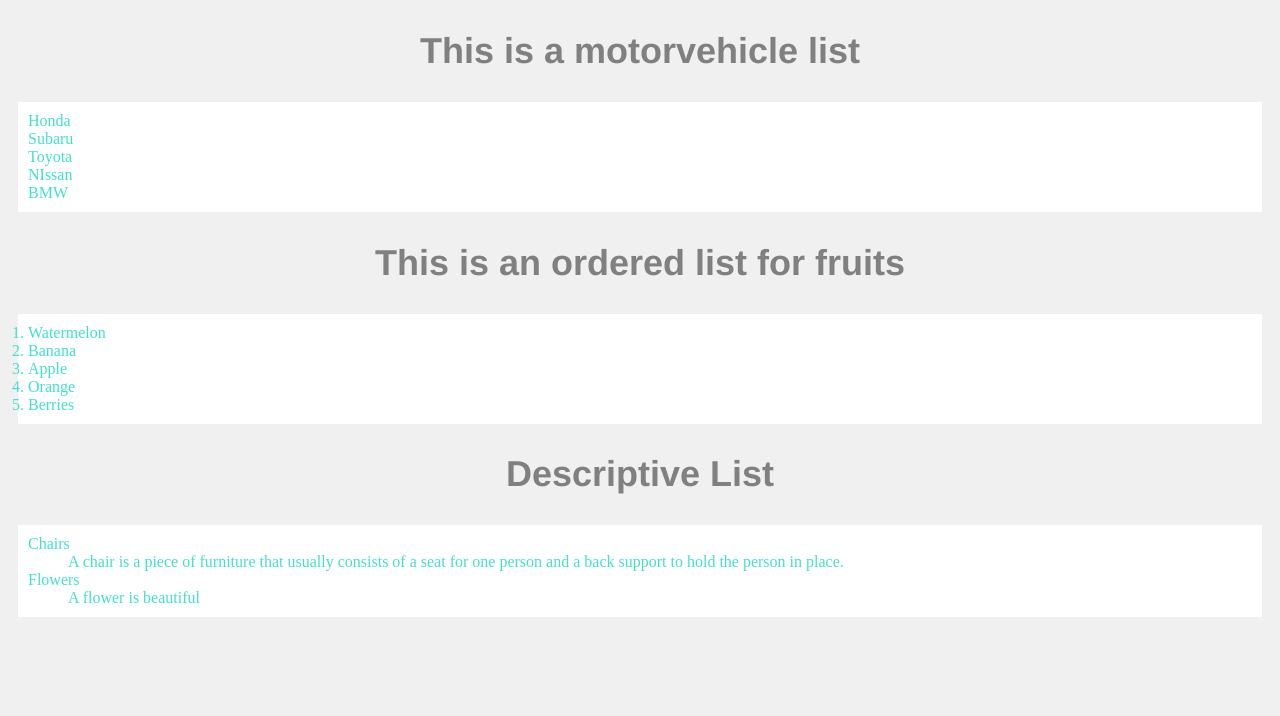
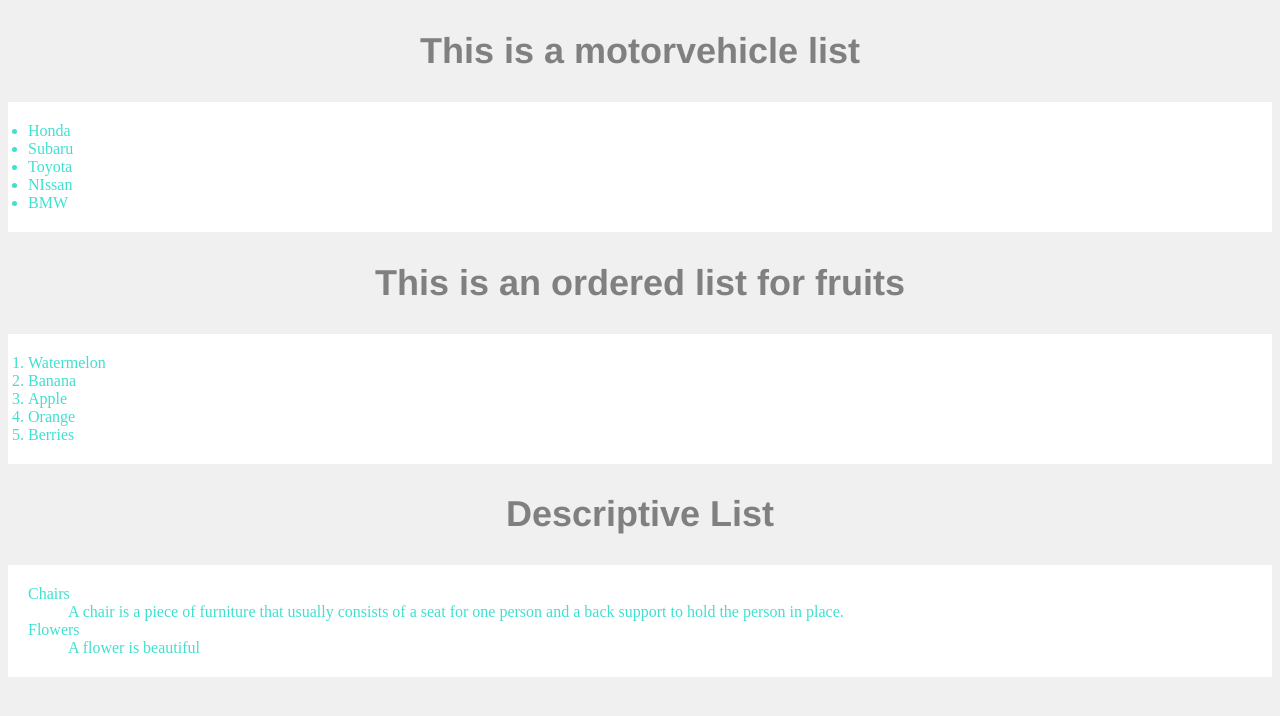
Before and after one commit to Frost254/webdevfirefox, a plain HTML site: page Introduction/lists.html in a window 1280 px wide. Drawn offline with Linux system fonts and the light colour scheme.

Commit message:
fourth commit

```diff
--- a/Introduction/lists.html
+++ b/Introduction/lists.html
@@ -27,16 +27,13 @@
         }
 
         ul {
-            list-style-type: none;
-            margin: 10px;
-            padding: 10px;
+            padding: 20px;
             color: turquoise;
             background-color: white;
         }
 
         ol {
-            margin: 10px;
-            padding: 10px;
+            padding: 20px;
             color: turquoise;
             background-color: white;
         }
```
